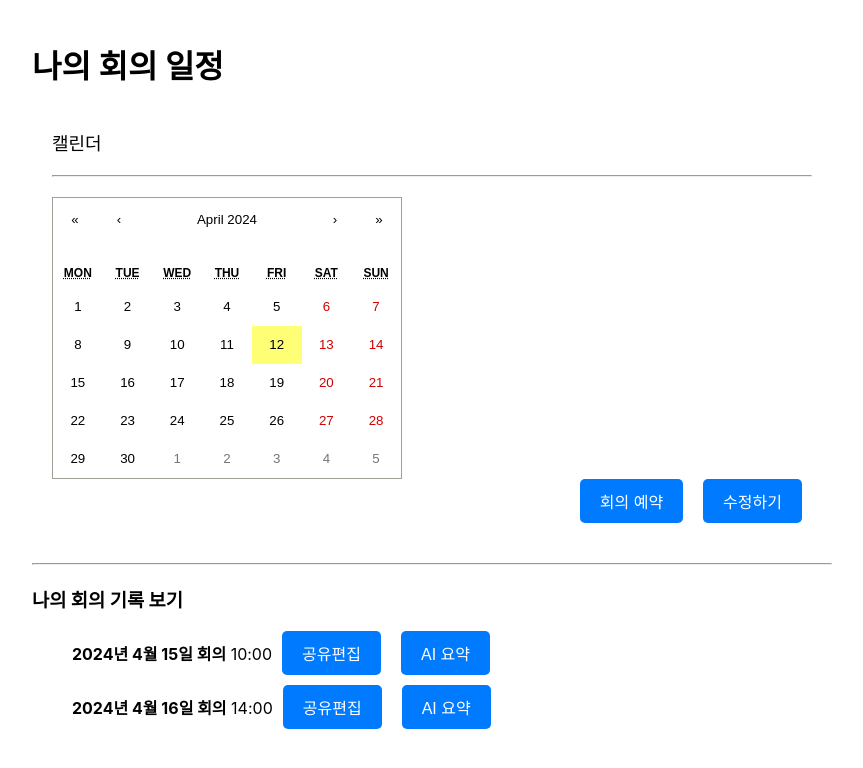
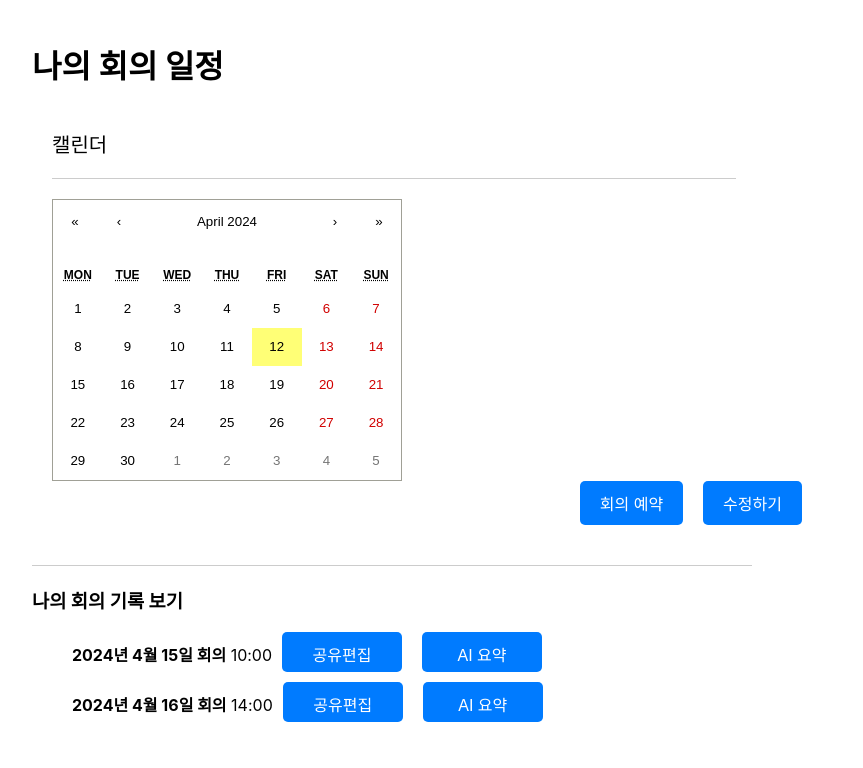
Before and after one commit to Ahyoung00/GVC, a React (Create React App) app: page / in a window 1280 px wide. Shown: the top 768 px of the page, without its empty margins (208-1071 px from the left). Built offline with nearby package versions, Linux system fonts and the light colour scheme.

Commit message:
Update App.css

```diff
--- a/src/App.css
+++ b/src/App.css
@@ -10,7 +10,7 @@
 }
 
 .calendar-header {
-  font-size: 18px;
+  font-size: 20px;
   margin-bottom: 10px;
 }
 
@@ -29,6 +29,9 @@
   border: none;
   border-radius: 5px;
   cursor: pointer;
+  justify-content: center;
+  align-items: center;
+  margin-left: 10px;
 
 }
 .share-button,
@@ -41,10 +44,17 @@
   border: none;
   border-radius: 5px;
   cursor: pointer;
-
+  width: 120px;
+  height: 40px;
+  justify-content: center;
+  align-items: center;
+  margin-left: 10px;
 }
 .divider {
+  border: none;
+  border-top: 1px solid #ccc;
   margin: 20px 0;
+  width: 90%;
 }
 
 .meeting-list {
```
